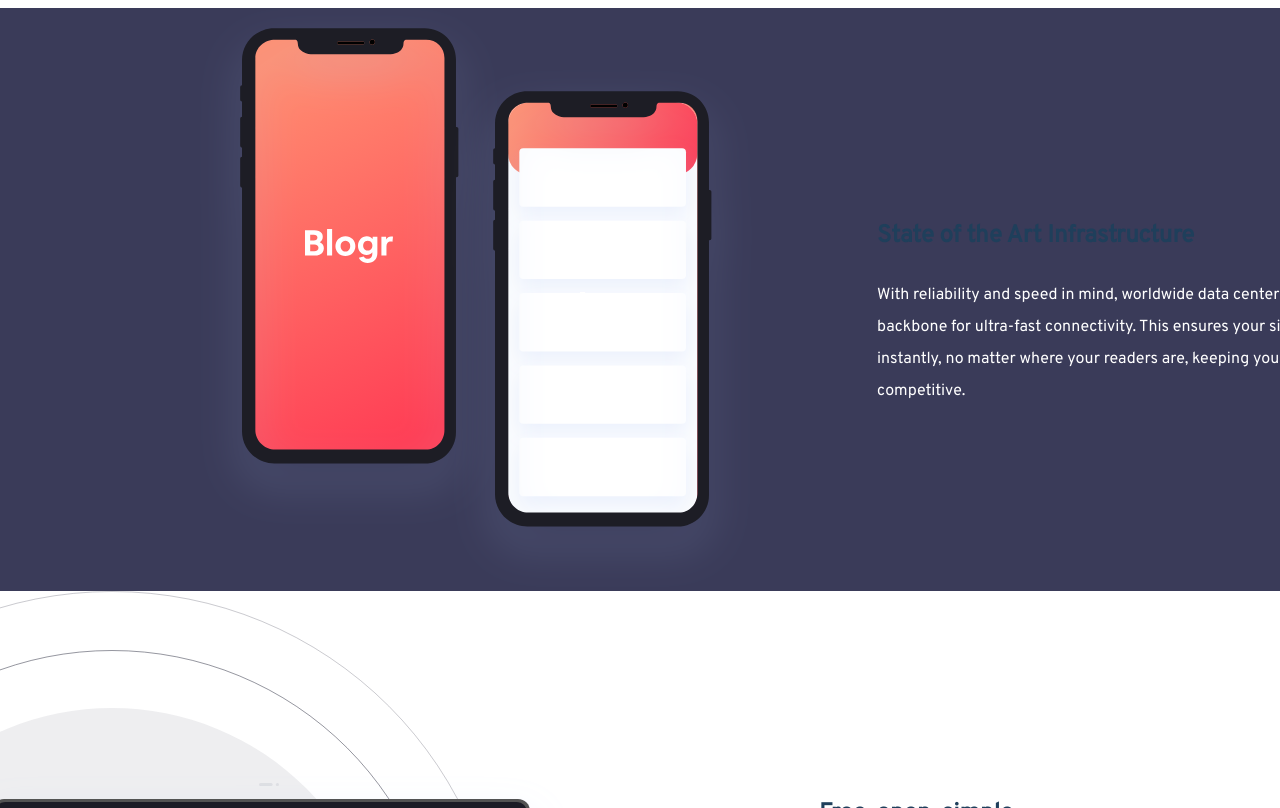
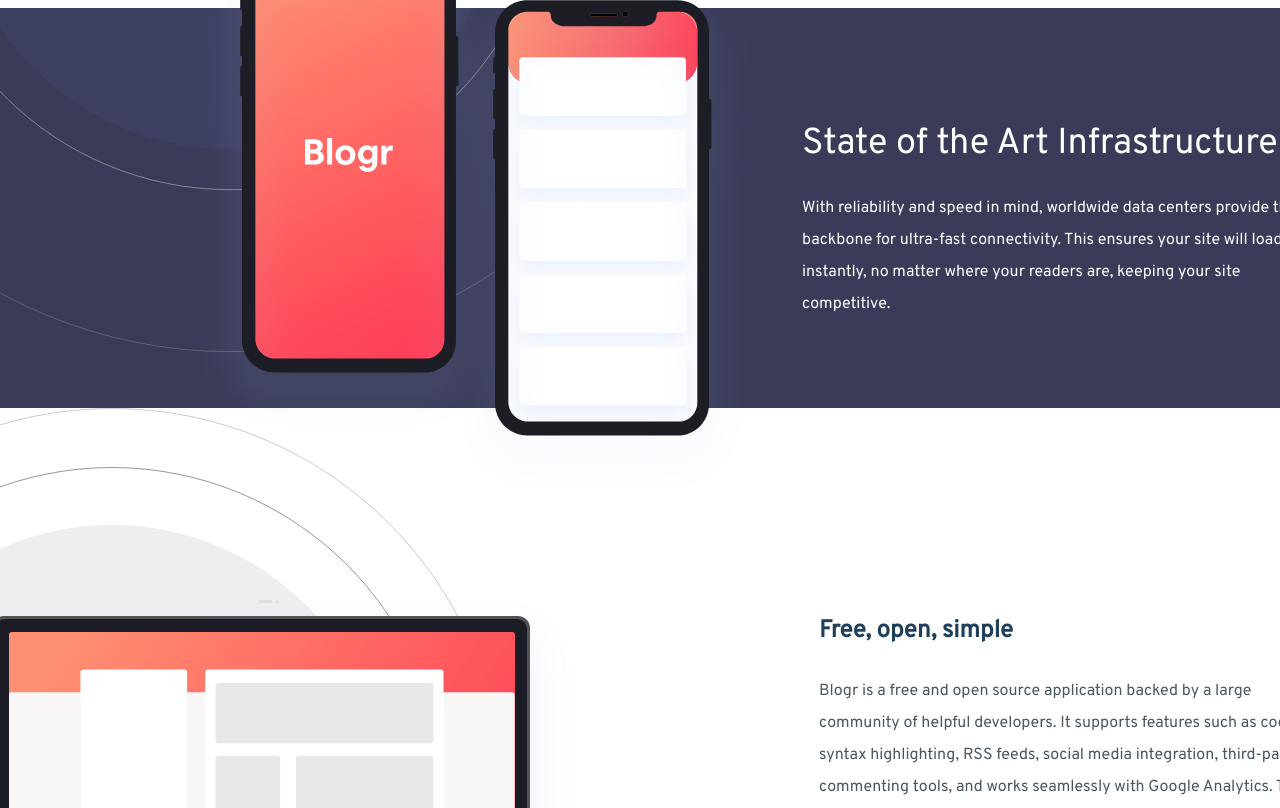
Before and after one commit to wilfriedrouyer/blogr-landing-page-challenge, a React (Create React App) app: page / in a window 1280 px wide. Shown: the part 1460-2268 px from the top of the page. Built offline with nearby package versions, Linux system fonts and the light colour scheme.

Commit message:
Feat: Modification du style du paragraphe Infrastructure

```diff
--- a/src/components/Home/Infrastructure.jsx
+++ b/src/components/Home/Infrastructure.jsx
@@ -2,10 +2,31 @@
 import Section from "../Section";
 
 import phoneImg from '../../assets/img/illustration-phones.svg';
+import circleImg from '../../assets/img/bg-pattern-circles.svg';
 
 export default function Infrastructure() {
-    const sectionStyle = {paddingLeft: '200px', backgroundColor: 'hsl(238, 21%, 29%)'}
-    const paragraphStyle = {contentStyle: {color: 'white' }};
+    const sectionStyle = {
+        paddingLeft: '200px',
+        height: '50vh',
+        gap: '50px',
+        backgroundColor: 'hsl(238, 21%, 29%)',
+        backgroundImage: `url(${circleImg})`,
+        backgroundSize: '75%',
+        backgroundPosition: '-250px -620px',
+        backgroundRepeat: 'no-repeat'
+    };
+
+    const paragraphStyle = {
+        titleStyle: {
+            color: 'white',
+            fontSize: '36px',
+            fontWeight: '300',
+            lineHeight: '1'
+        },
+        contentStyle: {
+            color: 'white',
+        },
+    };
 
     return (
         <Section image={phoneImg} style={sectionStyle}>
```
